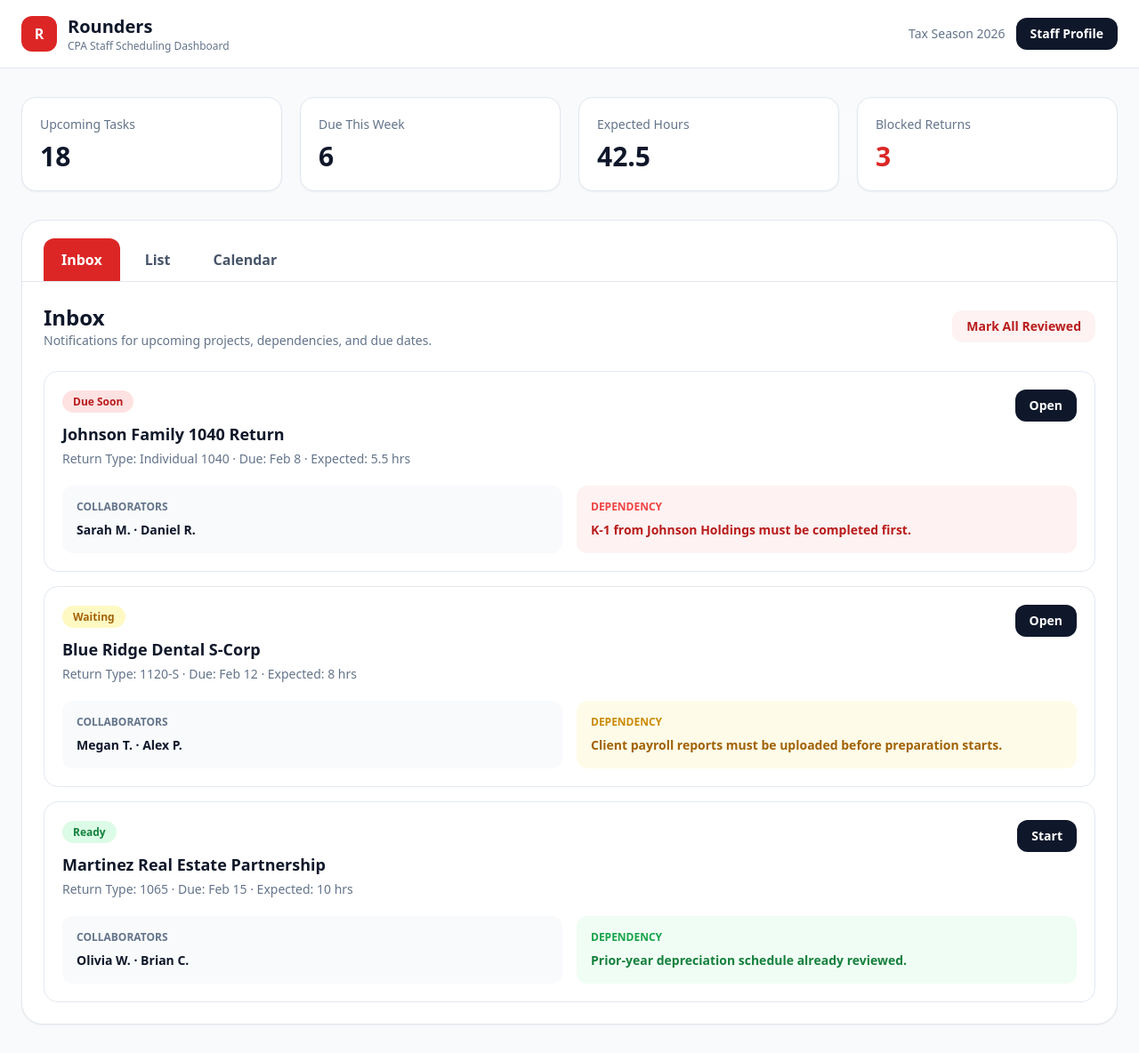
After one commit to justinhmosher/Rounders, a Django app: page /staff/ in a window 1280 px wide. The commit adds this page. Shown: the whole page at 89% size. Run offline with Django 5.2, Linux system fonts and the light colour scheme; some libraries are stand-ins or nearby versions.

Commit message:
signup and staff page

```diff
--- a/core/urls.py
+++ b/core/urls.py
@@ -9,5 +9,7 @@ app_name = 'core'
 
 urlpatterns = [
 	path('',views.home,name="home"),
-	path('signin/',views.signin,name="signin")
+	path('signin/',views.signin,name="signin"),
+	path('accept-invite/<str:token>/',views.owner_signup,name="owner_signup"),
+	path('staff/',views.staff,name="staff")
 ]
--- a/core/views.py
+++ b/core/views.py
@@ -1,8 +1,108 @@
 from cutwork import settings
 from django.shortcuts import render
+from django.contrib.auth import login
+from django.contrib.auth.models import User
+from django.http import JsonResponse
+from django.shortcuts import get_object_or_404, render
+from django.utils import timezone
+import re
+from .models import Invitation, Profile
 
 def home(request):
     return render(request, "core/home.html")
 
 def signin(request):
     return render(request, "core/signin.html")
+
+def is_strong_password(password):
+    return (
+        len(password) >= 8
+        and re.search(r"[A-Z]", password)
+        and re.search(r"\d", password)
+        and re.search(r"[!@#$%^&*(),.?\":{}|<>]", password)
+    )
+
+
+def owner_signup(request, token):
+    invitation = get_object_or_404(Invitation, token=token)
+
+    if invitation.accepted:
+        return render(request, "core/invite_invalid.html", {
+            "message": "This invitation has already been used."
+        })
+
+    if invitation.expires_at and timezone.now() > invitation.expires_at:
+        return render(request, "core/invite_invalid.html", {
+            "message": "This invitation has expired."
+        })
+
+    if request.method == "POST":
+        username = request.POST.get("username", "").strip()
+        password = request.POST.get("password", "")
+        confirm_password = request.POST.get("confirm_password", "")
+
+        if not username or not password or not confirm_password:
+            return JsonResponse({
+                "success": False,
+                "message": "Please complete all fields."
+            }, status=400)
+
+        if password != confirm_password:
+            return JsonResponse({
+                "success": False,
+                "message": "Passwords do not match."
+            }, status=400)
+
+        if not is_strong_password(password):
+            return JsonResponse({
+                "success": False,
+                "message": "Password must be at least 8 characters and include an uppercase letter, number, and special character."
+            }, status=400)
+
+        if len(username) < 8:
+            return JsonResponse({
+                "success": False,
+                "message": "Username must be at least 8 characters long."
+            }, status=400)
+
+        if User.objects.filter(username=username).exists():
+            return JsonResponse({
+                "success": False,
+                "message": "That username is already taken."
+            }, status=400)
+
+        if User.objects.filter(email=invitation.email).exists():
+            return JsonResponse({
+                "success": False,
+                "message": "An account with this email already exists."
+            }, status=400)
+
+        user = User.objects.create_user(
+            username=username,
+            email=invitation.email,
+            password=password,
+        )
+
+        Profile.objects.create(
+            user=user,
+            company=invitation.company,
+            role=invitation.role,
+        )
+
+        invitation.accepted = True
+        invitation.save()
+
+        login(request, user)
+
+        return JsonResponse({
+            "success": True,
+            "message": "Account created successfully.",
+            "redirect_url": "/dashboard/"
+        })
+
+    return render(request, "core/signup.html", {
+        "invitation": invitation
+    })
+
+def staff(request):
+    return render(request, "core/staff.html")
--- /dev/null
+++ b/templates/core/staff.html
@@ -0,0 +1,387 @@
+<!DOCTYPE html>
+<html lang="en">
+<head>
+  <meta charset="UTF-8" />
+  <meta name="viewport" content="width=device-width, initial-scale=1.0" />
+  <title>Rounders | Staff Dashboard</title>
+  <script src="https://cdn.tailwindcss.com"></script>
+</head>
+
+<body class="bg-slate-50 text-slate-900 min-h-screen">
+
+  <!-- Top Bar -->
+  <header class="bg-white border-b border-slate-200 sticky top-0 z-50">
+    <div class="max-w-7xl mx-auto px-6 py-4 flex items-center justify-between">
+      <div class="flex items-center gap-3">
+        <div class="h-10 w-10 bg-red-600 rounded-xl flex items-center justify-center text-white font-black">
+          R
+        </div>
+        <div>
+          <h1 class="text-xl font-black">Rounders</h1>
+          <p class="text-xs text-slate-500">CPA Staff Scheduling Dashboard</p>
+        </div>
+      </div>
+
+      <div class="flex items-center gap-3">
+        <div class="text-sm text-slate-500 hidden sm:block">Tax Season 2026</div>
+        <button class="px-4 py-2 rounded-xl bg-slate-900 text-white text-sm font-semibold">
+          Staff Profile
+        </button>
+      </div>
+    </div>
+  </header>
+
+  <main class="max-w-7xl mx-auto px-6 py-8">
+
+    <!-- Summary Cards -->
+    <section class="grid grid-cols-1 md:grid-cols-4 gap-5 mb-8">
+      <div class="bg-white rounded-2xl border border-slate-200 p-5 shadow-sm">
+        <p class="text-sm text-slate-500">Upcoming Tasks</p>
+        <h2 class="text-3xl font-black mt-2">18</h2>
+      </div>
+
+      <div class="bg-white rounded-2xl border border-slate-200 p-5 shadow-sm">
+        <p class="text-sm text-slate-500">Due This Week</p>
+        <h2 class="text-3xl font-black mt-2">6</h2>
+      </div>
+
+      <div class="bg-white rounded-2xl border border-slate-200 p-5 shadow-sm">
+        <p class="text-sm text-slate-500">Expected Hours</p>
+        <h2 class="text-3xl font-black mt-2">42.5</h2>
+      </div>
+
+      <div class="bg-white rounded-2xl border border-slate-200 p-5 shadow-sm">
+        <p class="text-sm text-slate-500">Blocked Returns</p>
+        <h2 class="text-3xl font-black mt-2 text-red-600">3</h2>
+      </div>
+    </section>
+
+    <!-- Tabs -->
+    <section class="bg-white rounded-3xl border border-slate-200 shadow-sm overflow-hidden">
+
+      <div class="border-b border-slate-200 px-6 pt-5">
+        <nav class="flex gap-2">
+          <button onclick="showTab('inbox')" id="tab-inbox"
+            class="tab-btn px-5 py-3 rounded-t-xl font-semibold bg-red-600 text-white">
+            Inbox
+          </button>
+
+          <button onclick="showTab('list')" id="tab-list"
+            class="tab-btn px-5 py-3 rounded-t-xl font-semibold text-slate-600 hover:bg-slate-100">
+            List
+          </button>
+
+          <button onclick="showTab('calendar')" id="tab-calendar"
+            class="tab-btn px-5 py-3 rounded-t-xl font-semibold text-slate-600 hover:bg-slate-100">
+            Calendar
+          </button>
+        </nav>
+      </div>
+
+      <!-- Inbox View -->
+      <div id="view-inbox" class="tab-view p-6">
+        <div class="flex items-center justify-between mb-6">
+          <div>
+            <h2 class="text-2xl font-black">Inbox</h2>
+            <p class="text-slate-500 text-sm">Notifications for upcoming projects, dependencies, and due dates.</p>
+          </div>
+          <button class="px-4 py-2 rounded-xl bg-red-50 text-red-700 font-semibold text-sm">
+            Mark All Reviewed
+          </button>
+        </div>
+
+        <div class="space-y-4">
+
+          <div class="border border-slate-200 rounded-2xl p-5 hover:shadow-md transition bg-white">
+            <div class="flex items-start justify-between gap-4">
+              <div>
+                <span class="text-xs font-bold px-3 py-1 bg-red-100 text-red-700 rounded-full">Due Soon</span>
+                <h3 class="text-lg font-black mt-3">Johnson Family 1040 Return</h3>
+                <p class="text-sm text-slate-500 mt-1">Return Type: Individual 1040 · Due: Feb 8 · Expected: 5.5 hrs</p>
+              </div>
+              <button class="px-4 py-2 bg-slate-900 text-white rounded-xl text-sm font-semibold">Open</button>
+            </div>
+
+            <div class="grid md:grid-cols-2 gap-4 mt-5">
+              <div class="bg-slate-50 rounded-xl p-4">
+                <p class="text-xs font-bold text-slate-500 uppercase">Collaborators</p>
+                <p class="mt-2 text-sm font-semibold">Sarah M. · Daniel R.</p>
+              </div>
+              <div class="bg-red-50 rounded-xl p-4">
+                <p class="text-xs font-bold text-red-500 uppercase">Dependency</p>
+                <p class="mt-2 text-sm font-semibold text-red-700">K-1 from Johnson Holdings must be completed first.</p>
+              </div>
+            </div>
+          </div>
+
+          <div class="border border-slate-200 rounded-2xl p-5 hover:shadow-md transition bg-white">
+            <div class="flex items-start justify-between gap-4">
+              <div>
+                <span class="text-xs font-bold px-3 py-1 bg-yellow-100 text-yellow-700 rounded-full">Waiting</span>
+                <h3 class="text-lg font-black mt-3">Blue Ridge Dental S-Corp</h3>
+                <p class="text-sm text-slate-500 mt-1">Return Type: 1120-S · Due: Feb 12 · Expected: 8 hrs</p>
+              </div>
+              <button class="px-4 py-2 bg-slate-900 text-white rounded-xl text-sm font-semibold">Open</button>
+            </div>
+
+            <div class="grid md:grid-cols-2 gap-4 mt-5">
+              <div class="bg-slate-50 rounded-xl p-4">
+                <p class="text-xs font-bold text-slate-500 uppercase">Collaborators</p>
+                <p class="mt-2 text-sm font-semibold">Megan T. · Alex P.</p>
+              </div>
+              <div class="bg-yellow-50 rounded-xl p-4">
+                <p class="text-xs font-bold text-yellow-600 uppercase">Dependency</p>
+                <p class="mt-2 text-sm font-semibold text-yellow-700">Client payroll reports must be uploaded before preparation starts.</p>
+              </div>
+            </div>
+          </div>
+
+          <div class="border border-slate-200 rounded-2xl p-5 hover:shadow-md transition bg-white">
+            <div class="flex items-start justify-between gap-4">
+              <div>
+                <span class="text-xs font-bold px-3 py-1 bg-green-100 text-green-700 rounded-full">Ready</span>
+                <h3 class="text-lg font-black mt-3">Martinez Real Estate Partnership</h3>
+                <p class="text-sm text-slate-500 mt-1">Return Type: 1065 · Due: Feb 15 · Expected: 10 hrs</p>
+              </div>
+              <button class="px-4 py-2 bg-slate-900 text-white rounded-xl text-sm font-semibold">Start</button>
+            </div>
+
+            <div class="grid md:grid-cols-2 gap-4 mt-5">
+              <div class="bg-slate-50 rounded-xl p-4">
+                <p class="text-xs font-bold text-slate-500 uppercase">Collaborators</p>
+                <p class="mt-2 text-sm font-semibold">Olivia W. · Brian C.</p>
+              </div>
+              <div class="bg-green-50 rounded-xl p-4">
+                <p class="text-xs font-bold text-green-600 uppercase">Dependency</p>
+                <p class="mt-2 text-sm font-semibold text-green-700">Prior-year depreciation schedule already reviewed.</p>
+              </div>
+            </div>
+          </div>
+
+        </div>
+      </div>
+
+      <!-- List View -->
+      <div id="view-list" class="tab-view hidden p-6">
+        <div class="flex items-center justify-between mb-6">
+          <div>
+            <h2 class="text-2xl font-black">Upcoming Tasks</h2>
+            <p class="text-slate-500 text-sm">A clean task list for assigned returns and projects.</p>
+          </div>
+          <button class="px-4 py-2 rounded-xl bg-red-600 text-white font-semibold text-sm">
+            Add Task
+          </button>
+        </div>
+
+        <div class="overflow-x-auto">
+          <table class="w-full text-sm">
+            <thead>
+              <tr class="border-b border-slate-200 text-left text-slate-500">
+                <th class="py-3 pr-4">Client</th>
+                <th class="py-3 pr-4">Return Type</th>
+                <th class="py-3 pr-4">Due Date</th>
+                <th class="py-3 pr-4">Expected Hours</th>
+                <th class="py-3 pr-4">Status</th>
+                <th class="py-3 pr-4">Collaborators</th>
+              </tr>
+            </thead>
+
+            <tbody class="divide-y divide-slate-100">
+              <tr>
+                <td class="py-4 font-bold">Johnson Family</td>
+                <td>1040</td>
+                <td>Feb 8</td>
+                <td>5.5</td>
+                <td><span class="px-3 py-1 rounded-full bg-red-100 text-red-700 font-semibold text-xs">Due Soon</span></td>
+                <td>Sarah, Daniel</td>
+              </tr>
+
+              <tr>
+                <td class="py-4 font-bold">Blue Ridge Dental</td>
+                <td>1120-S</td>
+                <td>Feb 12</td>
+                <td>8</td>
+                <td><span class="px-3 py-1 rounded-full bg-yellow-100 text-yellow-700 font-semibold text-xs">Waiting</span></td>
+                <td>Megan, Alex</td>
+              </tr>
+
+              <tr>
+                <td class="py-4 font-bold">Martinez Real Estate</td>
+                <td>1065</td>
+                <td>Feb 15</td>
+                <td>10</td>
+                <td><span class="px-3 py-1 rounded-full bg-green-100 text-green-700 font-semibold text-xs">Ready</span></td>
+                <td>Olivia, Brian</td>
+              </tr>
+
+              <tr>
+                <td class="py-4 font-bold">Westlake Medical Group</td>
+                <td>1120</td>
+                <td>Feb 20</td>
+                <td>12</td>
+                <td><span class="px-3 py-1 rounded-full bg-blue-100 text-blue-700 font-semibold text-xs">In Progress</span></td>
+                <td>Ryan, Emma</td>
+              </tr>
+            </tbody>
+          </table>
+        </div>
+      </div>
+
+      <!-- Calendar View -->
+      <div id="view-calendar" class="tab-view hidden p-6">
+        <div class="flex items-center justify-between mb-6">
+          <div>
+            <h2 class="text-2xl font-black">Calendar</h2>
+            <p class="text-slate-500 text-sm">Week and month view of upcoming projects.</p>
+          </div>
+
+          <div class="flex gap-2">
+            <button onclick="showCalendar('week')" id="calendar-week-btn"
+              class="calendar-btn px-4 py-2 rounded-xl bg-red-600 text-white font-semibold text-sm">
+              Week
+            </button>
+            <button onclick="showCalendar('month')" id="calendar-month-btn"
+              class="calendar-btn px-4 py-2 rounded-xl bg-slate-100 text-slate-700 font-semibold text-sm">
+              Month
+            </button>
+          </div>
+        </div>
+
+        <!-- Week Calendar -->
+        <div id="calendar-week" class="calendar-view">
+          <div class="grid grid-cols-1 md:grid-cols-5 gap-4">
+            <div class="bg-slate-50 rounded-2xl p-4 min-h-64">
+              <h3 class="font-black mb-3">Monday</h3>
+              <div class="bg-white border border-slate-200 rounded-xl p-3 mb-3">
+                <p class="font-bold text-sm">Johnson 1040</p>
+                <p class="text-xs text-slate-500">5.5 hrs · Due Feb 8</p>
+              </div>
+            </div>
+
+            <div class="bg-slate-50 rounded-2xl p-4 min-h-64">
+              <h3 class="font-black mb-3">Tuesday</h3>
+              <div class="bg-white border border-slate-200 rounded-xl p-3 mb-3">
+                <p class="font-bold text-sm">Blue Ridge 1120-S</p>
+                <p class="text-xs text-slate-500">8 hrs · Waiting</p>
+              </div>
+            </div>
+
+            <div class="bg-slate-50 rounded-2xl p-4 min-h-64">
+              <h3 class="font-black mb-3">Wednesday</h3>
+              <div class="bg-white border border-slate-200 rounded-xl p-3 mb-3">
+                <p class="font-bold text-sm">Martinez 1065</p>
+                <p class="text-xs text-slate-500">10 hrs · Ready</p>
+              </div>
+            </div>
+
+            <div class="bg-slate-50 rounded-2xl p-4 min-h-64">
+              <h3 class="font-black mb-3">Thursday</h3>
+              <div class="bg-white border border-slate-200 rounded-xl p-3 mb-3">
+                <p class="font-bold text-sm">Westlake Medical</p>
+                <p class="text-xs text-slate-500">12 hrs · In Progress</p>
+              </div>
+            </div>
+
+            <div class="bg-slate-50 rounded-2xl p-4 min-h-64">
+              <h3 class="font-black mb-3">Friday</h3>
+              <div class="bg-white border border-slate-200 rounded-xl p-3 mb-3">
+                <p class="font-bold text-sm">Internal Review</p>
+                <p class="text-xs text-slate-500">3 hrs · Team Check</p>
+              </div>
+            </div>
+          </div>
+        </div>
+
+        <!-- Month Calendar -->
+        <div id="calendar-month" class="calendar-view hidden">
+          <div class="grid grid-cols-7 gap-3 text-center text-sm font-bold text-slate-500 mb-3">
+            <div>Sun</div><div>Mon</div><div>Tue</div><div>Wed</div><div>Thu</div><div>Fri</div><div>Sat</div>
+          </div>
+
+          <div class="grid grid-cols-7 gap-3">
+            <div class="h-28 bg-slate-100 rounded-xl p-2 text-slate-400">1</div>
+            <div class="h-28 bg-white border rounded-xl p-2">2</div>
+            <div class="h-28 bg-white border rounded-xl p-2">3</div>
+            <div class="h-28 bg-white border rounded-xl p-2">4</div>
+            <div class="h-28 bg-white border rounded-xl p-2">5</div>
+            <div class="h-28 bg-white border rounded-xl p-2">6</div>
+            <div class="h-28 bg-white border rounded-xl p-2">7</div>
+
+            <div class="h-28 bg-white border rounded-xl p-2">
+              <p>8</p>
+              <p class="mt-2 text-xs bg-red-100 text-red-700 rounded-lg px-2 py-1">Johnson 1040</p>
+            </div>
+
+            <div class="h-28 bg-white border rounded-xl p-2">9</div>
+            <div class="h-28 bg-white border rounded-xl p-2">10</div>
+            <div class="h-28 bg-white border rounded-xl p-2">11</div>
+
+            <div class="h-28 bg-white border rounded-xl p-2">
+              <p>12</p>
+              <p class="mt-2 text-xs bg-yellow-100 text-yellow-700 rounded-lg px-2 py-1">Blue Ridge</p>
+            </div>
+
+            <div class="h-28 bg-white border rounded-xl p-2">13</div>
+            <div class="h-28 bg-white border rounded-xl p-2">14</div>
+
+            <div class="h-28 bg-white border rounded-xl p-2">
+              <p>15</p>
+              <p class="mt-2 text-xs bg-green-100 text-green-700 rounded-lg px-2 py-1">Martinez</p>
+            </div>
+
+            <div class="h-28 bg-white border rounded-xl p-2">16</div>
+            <div class="h-28 bg-white border rounded-xl p-2">17</div>
+            <div class="h-28 bg-white border rounded-xl p-2">18</div>
+            <div class="h-28 bg-white border rounded-xl p-2">19</div>
+
+            <div class="h-28 bg-white border rounded-xl p-2">
+              <p>20</p>
+              <p class="mt-2 text-xs bg-blue-100 text-blue-700 rounded-lg px-2 py-1">Medical Group</p>
+            </div>
+
+            <div class="h-28 bg-white border rounded-xl p-2">21</div>
+          </div>
+        </div>
+      </div>
+
+    </section>
+  </main>
+
+  <script>
+    function showTab(tab) {
+      document.querySelectorAll('.tab-view').forEach(view => {
+        view.classList.add('hidden');
+      });
+
+      document.querySelectorAll('.tab-btn').forEach(btn => {
+        btn.classList.remove('bg-red-600', 'text-white');
+        btn.classList.add('text-slate-600', 'hover:bg-slate-100');
+      });
+
+      document.getElementById(`view-${tab}`).classList.remove('hidden');
+
+      const activeTab = document.getElementById(`tab-${tab}`);
+      activeTab.classList.add('bg-red-600', 'text-white');
+      activeTab.classList.remove('text-slate-600', 'hover:bg-slate-100');
+    }
+
+    function showCalendar(view) {
+      document.querySelectorAll('.calendar-view').forEach(section => {
+        section.classList.add('hidden');
+      });
+
+      document.querySelectorAll('.calendar-btn').forEach(btn => {
+        btn.classList.remove('bg-red-600', 'text-white');
+        btn.classList.add('bg-slate-100', 'text-slate-700');
+      });
+
+      document.getElementById(`calendar-${view}`).classList.remove('hidden');
+
+      const activeBtn = document.getElementById(`calendar-${view}-btn`);
+      activeBtn.classList.add('bg-red-600', 'text-white');
+      activeBtn.classList.remove('bg-slate-100', 'text-slate-700');
+    }
+  </script>
+
+</body>
+</html>
```
Also changed, not shown: templates/core/signin.html (+0 -15 lines), templates/core/signup.html (added, +190 -0 lines).
